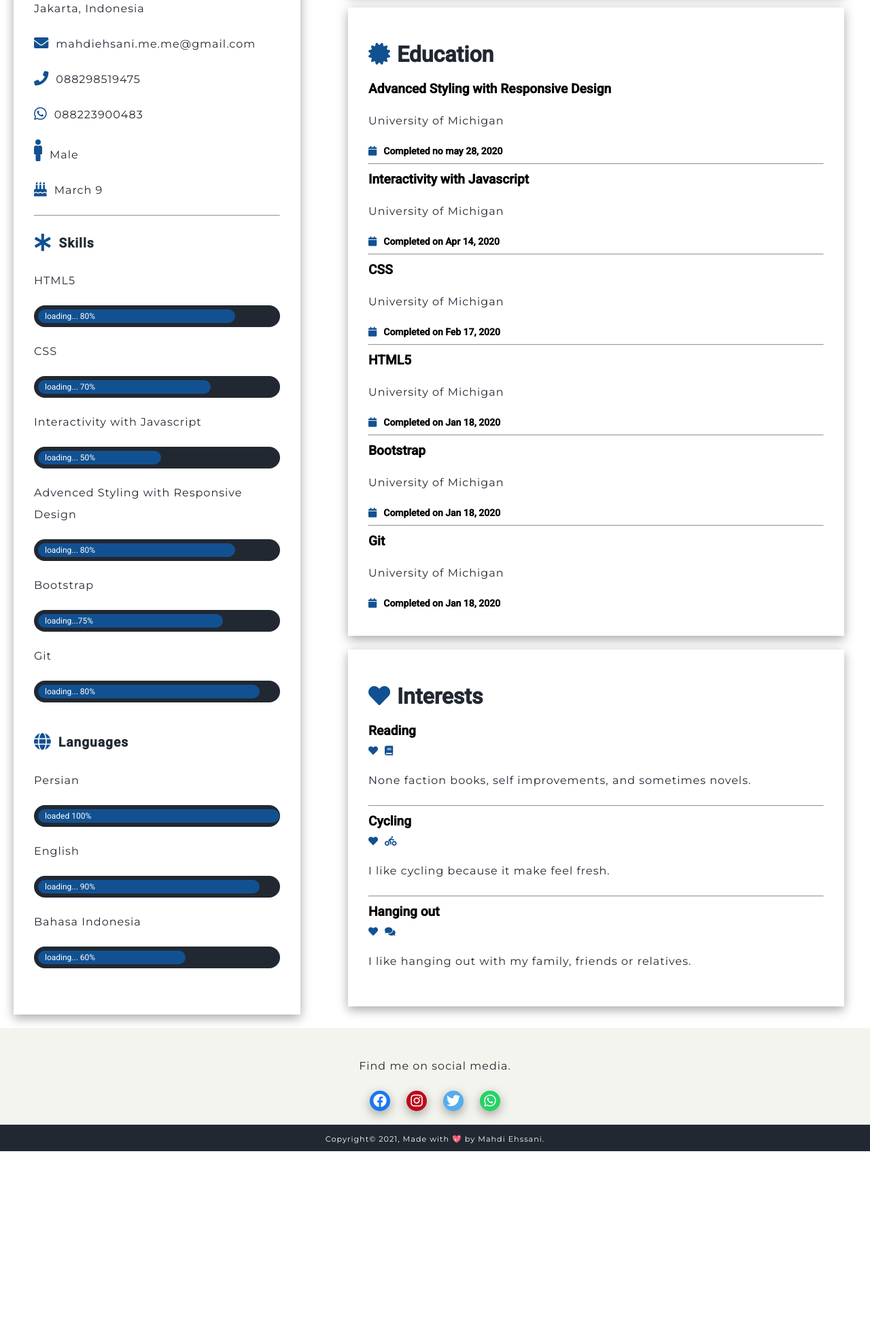
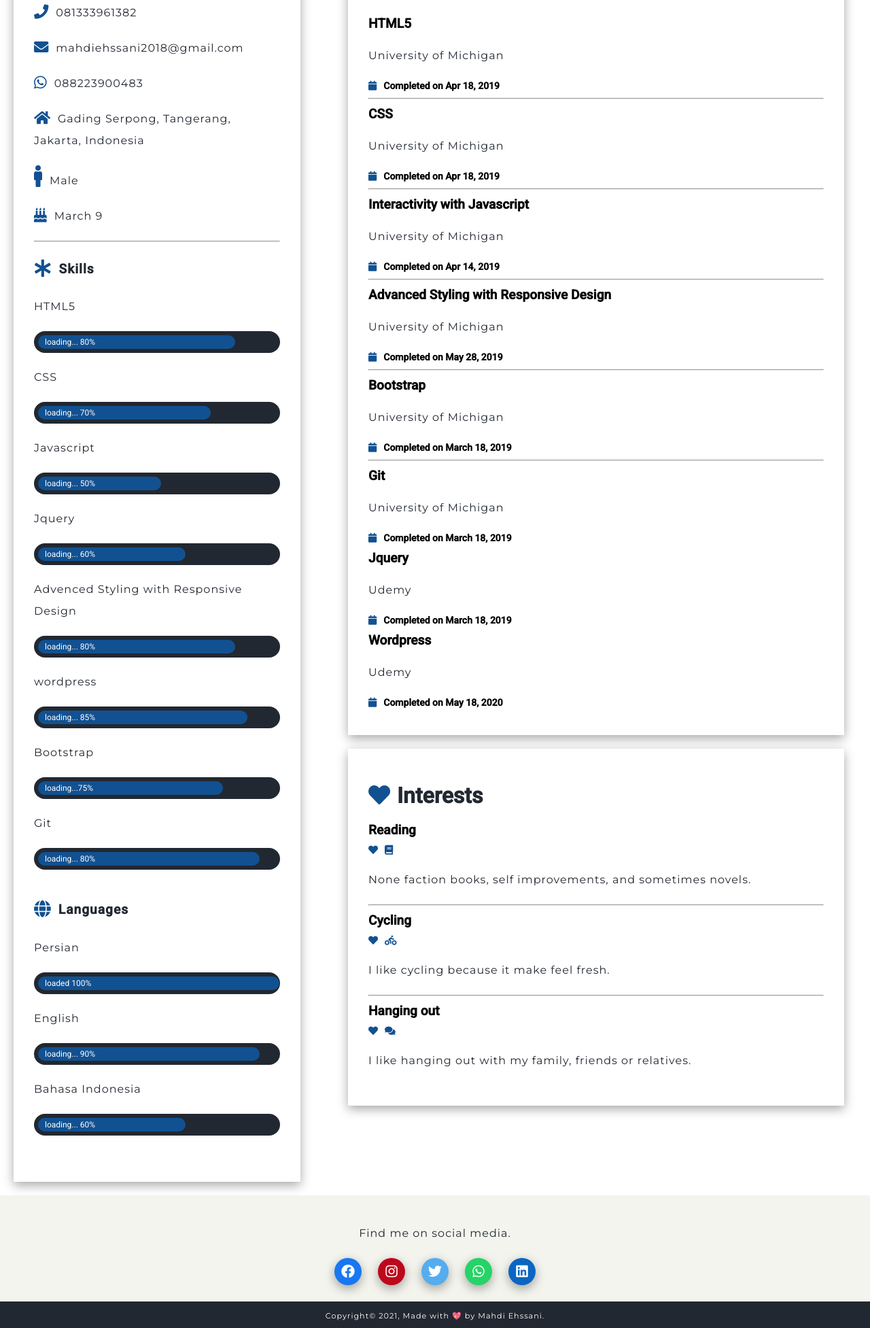
Before and after one commit to mahdiehsani/My-cv, a plain HTML site: page index.html in a window 1280 px wide. Shown: the part 475-2428 px from the top of the page at 68% size. Before the commit the page ends 2168 px from the top, so only its background shows below. Drawn offline with Linux system fonts and the light colour scheme.

Commit message:
the last update

```diff
--- a/css/cv.css
+++ b/css/cv.css
@@ -1,40 +1,40 @@
-
 /* fonts */
 
 /* font-family: 'Roboto', sans-serif; */
 /* fontawesome style: fa-fw w3-margin-right w3-large w3-text-teal */
 
-*{
+* {
   margin: 0;
   padding: 0;
   box-sizing: border-box;
-    font-family: 'Roboto', sans-serif;
+  font-family: "Roboto", sans-serif;
 }
-.left-container{
+.left-container {
   width: 33%;
   margin: 20px;
   padding: 30px;
   box-shadow: rgba(0, 0, 0, 0.35) 0px 5px 15px;
   float: left;
 }
-.image{
+.image {
   width: 100%;
 }
-img{
+img {
   width: 100%;
   height: auto;
 }
-.right-container{
+.right-container {
   width: 60%;
   float: right;
 }
-.experiance, .education{
+.experiance,
+.education {
   width: 95%;
   margin-top: 20px;
   padding: 30px;
   box-shadow: rgba(0, 0, 0, 0.35) 0px 5px 15px;
 }
-.progress-bar{
+.progress-bar {
   position: relative;
   width: 100%;
   height: 2em;
@@ -42,14 +42,14 @@ img{
   border-radius: 1.5em;
   color: #fff;
 }
-.progress-bar::before{
+.progress-bar::before {
   content: attr(data-label);
   display: flex;
   align-items: center;
   position: absolute;
-    left: .5em;
-    top: .5em;
-    bottom: .5em;
+  left: 0.5em;
+  top: 0.5em;
+  bottom: 0.5em;
   min-width: 2rem;
   background-color: #125191;
   border-radius: 1em;
@@ -57,88 +57,95 @@ img{
   font-size: 12px;
   box-sizing: border-box;
 }
-.htm::before{
+.htm::before {
   width: 80%;
   animation: htm 2s;
 }
-.css::before{
+.css::before {
   width: 70%;
   animation: css 2s;
 }
-.javascript::before{
+.javascript::before {
   width: 50%;
   animation: javascript 2s;
 }
-.responsive::before{
+.jquery::before {
+  width: 60%;
+  animation: javascript 2s;
+}
+.responsive::before {
   width: 80%;
   animation: responsive 2s;
 }
-.bootstrap::before{
+.wordpress::before {
+  width: 85%;
+  animation: responsive 2s;
+}
+.bootstrap::before {
   width: 75%;
   animation: bootstrap 2s;
 }
-.git::before{
+.git::before {
   width: 90%;
   animation: git 2s;
 }
-.persi::before{
+.persi::before {
   width: 98%;
   animation: persi 2s;
 }
-.english::before{
+.english::before {
   width: 90%;
   animation: english 2s;
 }
-.bahasa::before{
+.bahasa::before {
   width: 60%;
   animation: bahasa 2s;
 }
-h2{
+h2 {
   margin-top: 20px;
   margin-bottom: 20px;
   font-size: 2em;
-    color:  #222831;
+  color: #222831;
 }
-h5{
+h5 {
   font-size: 1.2em;
   margin-top: 10px;
 }
-h6{
+h6 {
   font-size: 14px;
   margin-top: 10px;
   margin-bottom: 10px;
 }
-p{
+p {
   margin-top: 20px;
   margin-bottom: 20px;
   font-size: 1em;
   line-height: 2;
   color: #222831;
-    font-family: 'Montserrat', sans-serif;
+  font-family: "Montserrat", sans-serif;
   letter-spacing: 1px;
 }
-.fa, .w-icon {
+.fa,
+.w-icon {
   margin-right: 10px;
   color: #125191;
 }
-.large-p{
+.large-p {
   font-size: 1.2em;
 }
-.clearfix::after{
+.clearfix::after {
   content: "";
   display: table;
   clear: both;
 }
-footer{
-
+footer {
   background-color: #f3f4ed;
 }
-.social-menu{
+.social-menu {
   padding: 20px;
   text-align: center;
-
 }
-.social-menu ul li{
+.social-menu ul li {
   list-style: none;
   margin: 0 10px;
   display: inline-block;
@@ -147,124 +154,157 @@ footer{
 .social-menu ul li .fab {
   font-size: 20px;
   line-height: 30px;
-    transition: .6s;
+  transition: 0.6s;
   color: #fff;
 }
-.social-menu ul li a{
+.social-menu a {
   position: relative;
   display: block;
-    width: 30px;
-    height: 30px;
+  width: 40px;
+  height: 40px;
   border-radius: 50%;
-    text-align: center;
-    transition: .6s;
+  transition: 0.6s;
   box-shadow: rgba(0, 0, 0, 0.35) 0px 5px 15px;
 }
-.social-menu ul li a:hover{
+a .fab {
+  position: absolute;
+  top: 50%;
+  left: 50%;
+  transform: translate(-50%, -50%);
+}
+.social-menu ul li a:hover {
   transform: translate(0, -10px);
 }
-.facebook{
+.facebook {
   background-color: #1877f2;
 }
-.instagram{
+.instagram {
   background-color: #bd081c;
 }
-.twitter{
+.twitter {
   background-color: #55acee;
 }
-.whatsapp{
-    background-color: #25D366;
+.whatsapp {
+  background-color: #25d366;
 }
-.footer-p{
+.linkedin {
+  background-color: #0a66c2;
+}
+.footer-p {
   padding: 10px 0px 7px 0px;
   text-align: center;
   margin: 0;
   background-color: #222831;
 }
-.footer-p p{
+.footer-p p {
   font-size: 70%;
   color: #fff;
   margin: 0;
-
 }
 @media screen and (max-width: 768px) {
-    body{
+  body {
     margin: 20px;
   }
-    .left-container{
+  .left-container {
     width: 100%;
     margin: 0;
   }
-    .right-container{
+  .right-container {
     width: 100%;
   }
-    .experiance, .education{
+  .experiance,
+  .education {
     margin: 20px 0px;
     padding: 30px;
     width: 100%;
   }
 }
 
-@keyframes htm{
-    0%{
+@keyframes htm {
+  0% {
     width: 0%;
-    }100%{
+  }
+  100% {
     width: 80%;
   }
 }
-@keyframes css{
-    0%{
+@keyframes css {
+  0% {
     width: 0%;
-    }100%{
+  }
+  100% {
     width: 70%;
   }
 }
-@keyframes javascript{
-    0%{
+@keyframes javascript {
+  0% {
     width: 0%;
-    }100%{
+  }
+  100% {
     width: 50%;
   }
 }
-@keyframes responsive{
-    0%{
+@keyframes jquery {
+  0% {
     width: 0%;
-    }100%{
+  }
+  100% {
+    width: 60%;
+  }
+}
+@keyframes responsive {
+  0% {
+    width: 0%;
+  }
+  100% {
     width: 50%;
   }
 }
-@keyframes bootstrap{
-    0%{
+@keyframes wordpress {
+  0% {
     width: 0%;
-    }100%{
+  }
+  100% {
+    width: 85%;
+  }
+}
+@keyframes bootstrap {
+  0% {
+    width: 0%;
+  }
+  100% {
     width: 75%;
   }
 }
-@keyframes persi{
-    0%{
+@keyframes persi {
+  0% {
     width: 0%;
-    }100%{
+  }
+  100% {
     width: 97%;
   }
 }
-@keyframes english{
-    0%{
+@keyframes english {
+  0% {
     width: 0%;
-    }100%{
+  }
+  100% {
     width: 90%;
   }
 }
-@keyframes bahasa{
-    0%{
+@keyframes bahasa {
+  0% {
     width: 0%;
-    }100%{
+  }
+  100% {
     width: 60%;
   }
 }
-@keyframes git{
-    0%{
+@keyframes git {
+  0% {
     width: 0%;
-    }100%{
+  }
+  100% {
     width: 80%;
   }
 }
--- a/index.html
+++ b/index.html
@@ -1,65 +1,95 @@
 <!DOCTYPE html>
 <html lang="en">
   <head>
-    <meta charset="UTF-8">
-    <meta name="viewport" content="width=device-width, initial-scale=1.0">
-    <link rel="stylesheet" href="css/cv.css">
-    <link rel="preconnect" href="https://fonts.gstatic.com">
-    <link rel="preconnect" href="https://fonts.gstatic.com">
-    <link href="https://fonts.googleapis.com/css2?family=Montserrat&family=Roboto:ital,wght@0,300;0,400;0,500;1,300&display=swap" rel="stylesheet">
-    <link rel="stylesheet" href="https://cdnjs.cloudflare.com/ajax/libs/font-awesome/5.15.3/css/all.min.css">
+    <meta charset="UTF-8" />
+    <meta name="viewport" content="width=device-width, initial-scale=1.0" />
+    <link rel="stylesheet" href="css/cv.css" />
+    <link rel="preconnect" href="https://fonts.gstatic.com" />
+    <link rel="preconnect" href="https://fonts.gstatic.com" />
+    <link
+      href="https://fonts.googleapis.com/css2?family=Montserrat&family=Roboto:ital,wght@0,300;0,400;0,500;1,300&display=swap"
+      rel="stylesheet"
+    />
+    <link
+      rel="stylesheet"
+      href="https://cdnjs.cloudflare.com/ajax/libs/font-awesome/5.15.3/css/all.min.css"
+    />
     <title>cv</title>
   </head>
   <body>
-
-
-
     <!-- Left Column -->
     <div class="left-container">
-
       <div class="profile">
         <div class="image">
-          <img src="img/profilepc5.png" alt="Avatar">
+          <img src="img/profilepc5.png" alt="Avatar" />
           <div class="pargraph">
-            <h2>Mahdi Ehssani</h2>
+            <h2>Mohammad Mahdi Ehssani</h2>
           </div>
         </div>
         <div class="contact-container">
-          <p><i class="fa fa-briefcase fa-lg "></i>Front-end Developer</p>
-          <p><i class="fa fa-home fa-lg"></i>Gading Serpong, Tangerang, Jakarta, Indonesia</p>
-          <p><i class="fa fa-envelope fa-lg"></i>mahdiehsani.me.me@gmail.com</p>
-          <p><i class="fa fa-phone fa-lg"></i>088298519475</p>
+          <p><i class="fa fa-briefcase fa-lg"></i>Web Developer</p>
+          <p><i class="fa fa-phone fa-lg"></i>081333961382</p>
+          <p><i class="fa fa-envelope fa-lg"></i>mahdiehssani2018@gmail.com</p>
           <p><i class="fab fa-whatsapp w-icon fa-lg"></i>088223900483</p>
+          <p>
+            <i class="fa fa-home fa-lg"></i>Gading Serpong, Tangerang, Jakarta,
+            Indonesia
+          </p>
+
           <p><i class="fa fa-male fa-2x"></i>Male</p>
           <p><i class="fa fa-birthday-cake fa-lg"></i>March 9</p>
-          <hr>
+          <hr />
 
-          <p class="large-p"><b><i class="fa fa-asterisk fa-lg"></i>Skills</b></p>
-          <p> HTML5</p>
+          <p class="large-p">
+            <b><i class="fa fa-asterisk fa-lg"></i>Skills</b>
+          </p>
+          <p>HTML5</p>
           <div class="progress-bar htm" data-label="loading... 80%"></div>
           <p>CSS</p>
           <div class="css3">
             <div class="progress-bar css" data-label="loading... 70%"></div>
           </div>
-          <p>Interactivity with Javascript</p>
+          <p>Javascript</p>
           <div class="javascript">
-            <div class="progress-bar javascript" data-label="loading... 50%"></div>
+            <div
+              class="progress-bar javascript"
+              data-label="loading... 50%"
+            ></div>
+          </div>
+          <p>Jquery</p>
+          <div class="javascript">
+            <div class="progress-bar jquery" data-label="loading... 60%"></div>
           </div>
           <p>Advenced Styling with Responsive Design</p>
           <div class="responsive">
-            <div class="progress-bar responsive" data-label="loading... 80%"></div>
+            <div
+              class="progress-bar responsive"
+              data-label="loading... 80%"
+            ></div>
+          </div>
+          <p>wordpress</p>
+          <div class="wordpress">
+            <div
+              class="progress-bar wordpress"
+              data-label="loading... 85%"
+            ></div>
           </div>
           <p>Bootstrap</p>
           <div class="responsive">
-            <div class="progress-bar bootstrap" data-label="loading...75%"></div>
+            <div
+              class="progress-bar bootstrap"
+              data-label="loading...75%"
+            ></div>
           </div>
           <p>Git</p>
           <div class="responsive">
             <div class="progress-bar git" data-label="loading... 80%"></div>
           </div>
-          <br>
+          <br />
 
-          <p class="large-p"><b><i class="fa fa-globe fa-lg"></i>Languages</b></p>
+          <p class="large-p">
+            <b><i class="fa fa-globe fa-lg"></i>Languages</b>
+          </p>
           <p>Persian</p>
           <div class="Persian">
             <div class="progress-bar persi" data-label="loaded 100%"></div>
@@ -72,89 +102,123 @@
           <div class="Bahasa-indo">
             <div class="progress-bar bahasa" data-label="loading... 60%"></div>
           </div>
-          <br>
+          <br />
         </div>
-      </div><br>
+      </div>
+      <br />
 
       <!-- End Left Column -->
     </div>
 
     <!-- Right Column -->
     <div class="right-container">
-
       <div class="education">
         <h2>About Me</h2>
-            <p>I am Mahdi. I am originally from Afhganistan but now I'm based in Tangerang, Indonesia. I've been living in Indonesia for the past six years.
-              I am a web Developer and designer. I've completed a 72 hours course in Front-end web developing and currently I'm taking a back-end course.
-              I'm passionate to learn and improve my skills in these terms. As far as my skill and strength are concerned
-              I'm a good reader, speaker, and thinker. Also, I'm a hard working individual, creative, innovative, communicative, and
-              honest who would like to do things with perfection. More than that, I'm able
-              to work in person or in team.</p>
+        <p>
+          Motivated junior web developer looking for a role as a web developer
+          at Genashtim. Passionate about building first-class web applications.
+          Developed an website for a local restaurant while self studying web
+          developing at Udemy. Relevant skills include
+          <a href="mahdiehssani.my.id">wordpress</a>, SEO Consulting. Proficient
+          in front-end developing, creating user interfaces, writting and
+          testing codes, debugging, and more.
+        </p>
       </div>
 
       <div class="education">
         <h2 class="edu"><i class="fa fa-certificate"></i>Education</h2>
         <div class="edu-container">
-              <h5 class="edu-opacity"><b>Advanced Styling with Responsive Design</b></h5>
+          <div class="w3-container">
+            <h5 class="w3-opacity"><b> HTML5</b></h5>
             <p>University of Michigan</p>
-              <h6 class="p-text"><i class="fa fa-calendar"></i>Completed no may 28, 2020</h6>
-              <hr>
+            <h6 class="w3-text-teal">
+              <i class="fa fa-calendar"></i>Completed on Apr 18, 2019
+            </h6>
+            <hr />
+          </div>
+          <div class="w3-container">
+            <h5 class="w3-opacity"><b>CSS</b></h5>
+            <p>University of Michigan</p>
+            <h6 class="w3-text-teal">
+              <i class="fa fa-calendar"></i>Completed on Apr 18, 2019
+            </h6>
+            <hr />
           </div>
           <div class="w3-container">
             <h5 class="w3-opacity"><b>Interactivity with Javascript</b></h5>
             <p>University of Michigan</p>
-              <h6 class="w3-text-teal"><i class="fa fa-calendar"></i>Completed on Apr 14, 2020</h6>
-              <hr>
+            <h6 class="w3-text-teal">
+              <i class="fa fa-calendar"></i>Completed on Apr 14, 2019
+            </h6>
+            <hr />
           </div>
-            <div class="w3-container">
-              <h5 class="w3-opacity"><b>CSS</b></h5>
+          <h5 class="edu-opacity">
+            <b>Advanced Styling with Responsive Design</b>
+          </h5>
           <p>University of Michigan</p>
-              <h6 class="w3-text-teal"><i class="fa fa-calendar"></i>Completed on Feb 17, 2020</h6>
-              <hr>
+          <h6 class="p-text">
+            <i class="fa fa-calendar"></i>Completed on May 28, 2019
+          </h6>
+          <hr />
         </div>
-            <div class="w3-container">
-              <h5 class="w3-opacity"><b> HTML5</b></h5>
-              <p>University of Michigan</p>
-              <h6 class="w3-text-teal"><i class="fa fa-calendar"></i>Completed on Jan 18, 2020</h6>
-              <hr>
-            </div>
+
         <div class="w3-container">
           <h5 class="w3-opacity"><b>Bootstrap</b></h5>
           <p>University of Michigan</p>
-              <h6 class="w3-text-teal"><i class="fa fa-calendar"></i>Completed on Jan 18, 2020</h6>
-              <hr>
+          <h6 class="w3-text-teal">
+            <i class="fa fa-calendar"></i>Completed on March 18, 2019
+          </h6>
+          <hr />
         </div>
         <div class="w3-container">
           <h5 class="w3-opacity"><b>Git</b></h5>
           <p>University of Michigan</p>
-              <h6 class="w3-text-teal"><i class="fa fa-calendar"></i>Completed on Jan 18, 2020</h6>
-
+          <h6 class="w3-text-teal">
+            <i class="fa fa-calendar"></i>Completed on March 18, 2019
+          </h6>
+        </div>
+        <div class="w3-container">
+          <h5 class="w3-opacity"><b>Jquery</b></h5>
+          <p>Udemy</p>
+          <h6 class="w3-text-teal">
+            <i class="fa fa-calendar"></i>Completed on March 18, 2019
+          </h6>
+        </div>
+        <div class="w3-container">
+          <h5 class="w3-opacity"><b>Wordpress</b></h5>
+          <p>Udemy</p>
+          <h6 class="w3-text-teal">
+            <i class="fa fa-calendar"></i>Completed on May 18, 2020
+          </h6>
         </div>
       </div>
-
 
       <div class="experiance">
         <h2 class="work"><i class="fa fa-heart"></i>Interests</h2>
         <div class="work-container">
           <h5 class="work-opacity"><b>Reading</b></h5>
-            <h6 class="p-text"><i class="fa fa-heart"></i><i class="fa fa-book"></i></h6>
+          <h6 class="p-text">
+            <i class="fa fa-heart"></i><i class="fa fa-book"></i>
+          </h6>
           <p>None faction books, self improvements, and sometimes novels.</p>
-            <hr>
+          <hr />
         </div>
         <div class="web-container">
           <h5 class="web-opacity"><b>Cycling </b></h5>
-            <h6 class="p-text"><i class="fa fa-heart"></i><i class="fa fa-biking"></i> </h6>
-            <p>I like cycling because it make feel fresh. </p>
-            <hr>
+          <h6 class="p-text">
+            <i class="fa fa-heart"></i><i class="fa fa-biking"></i>
+          </h6>
+          <p>I like cycling because it make feel fresh.</p>
+          <hr />
         </div>
         <div class="web-container">
           <h5 class="web-opacity"><b>Hanging out</b></h5>
-            <h6 class="p-text"><i class="fa fa-heart"></i><i class="fa fa-comments"></i></h6>
-            <p> I like hanging out with my family, friends or relatives.</p>
+          <h6 class="p-text">
+            <i class="fa fa-heart"></i><i class="fa fa-comments"></i>
+          </h6>
+          <p>I like hanging out with my family, friends or relatives.</p>
         </div>
       </div>
-
-
 
       <!-- End Right Column -->
     </div>
@@ -164,25 +228,49 @@
     <!--  Footer  -->
 
     <footer class="w3-container w3-teal w3-center w3-margin-top">
-
-
       <div class="social-menu">
         <p>Find me on social media.</p>
+        <div class="social-container">
           <ul>
-              <li><a class="facebook" href="https://www.facebook.com/profile.php?id=100004628356022"><i class="fab fa-facebook" aria-hidden="true"></i></a></li>
-              <li> <a class="instagram" href="https://www.instagram.com/codewithmahdi/"><i class="fab fa-instagram" aria-hidden="true"></i></a></li>
-              <li><a class="twitter" href="https://twitter.com/MahdiEhssani"><i class="fab fa-twitter" aria-hidden="true"></i></a></li>
-              <li><a class="whatsapp" href="088223900483"><i class="fab fa-whatsapp" aria-hidden="true"></i></a>    </li>
+            <li>
+              <a
+                class="facebook"
+                href="https://www.facebook.com/profile.php?id=100004628356022"
+                ><i class="fab fa-facebook" aria-hidden="true"></i
+              ></a>
+            </li>
+            <li>
+              <a
+                class="instagram"
+                href="https://www.instagram.com/codewithmahdi/"
+                ><i class="fab fa-instagram" aria-hidden="true"></i
+              ></a>
+            </li>
+            <li>
+              <a class="twitter" href="https://twitter.com/MahdiEhssani"
+                ><i class="fab fa-twitter" aria-hidden="true"></i
+              ></a>
+            </li>
+            <li>
+              <a class="whatsapp" href="088223900483"
+                ><i class="fab fa-whatsapp" aria-hidden="true"></i
+              ></a>
+            </li>
+            <li>
+              <a
+                class="linkedin"
+                href="https://www.linkedin.com/in/mahdi-ehssani-4aab5a218/"
+                ><i class="fab fa-linkedin" aria-hidden="true"></i
+              ></a>
+            </li>
           </ul>
         </div>
-
+      </div>
 
       <div class="footer-p">
         <p>Copyright© 2021, Made with 💖 by Mahdi Ehssani.</p>
       </div>
     </footer>
     <!-- End of Footer  -->
-
-
   </body>
 </html>
```
Lines whose indentation alone changed are shown as unchanged.
